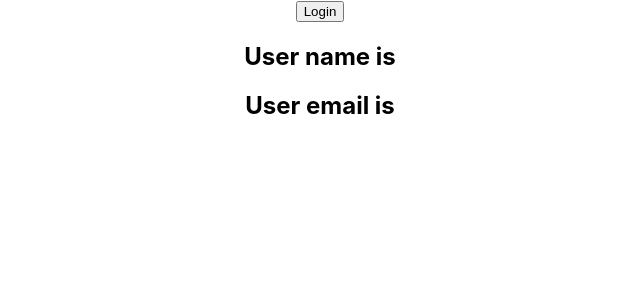
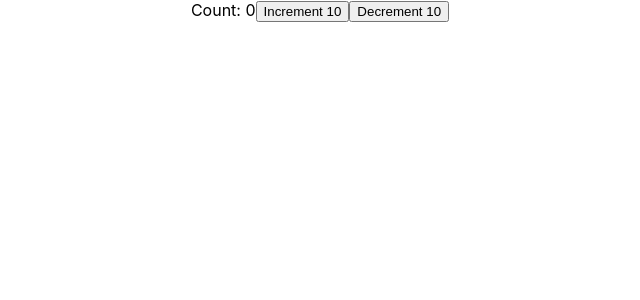
Before and after one commit to nuwan199044/react-typescript, a React (Create React App) app: page / in a window 1280 px wide. Shown: the top 300 px of the page, without its empty margins (320-960 px from the left). Built offline with nearby package versions, Linux system fonts and the light colour scheme.

Commit message:
Hooks - useReducer

```diff
--- a/src/App.tsx
+++ b/src/App.tsx
@@ -53,7 +53,8 @@
       <Input value='' handleChange={(event) => console.log(event)} />
       <Container styles={{border: '1px solid black', padding: '1rem'}} /> */}
       {/* <LoggedIn /> */}
-      <User />
+      {/* <User /> */}
+      <Counter />
     </div>
   );
 }
--- /dev/null
+++ b/src/state/Counter.tsx
@@ -0,0 +1,37 @@
+
+import { useReducer } from 'react'
+
+type CounterState = {
+    count: number
+}
+
+type CounterAction = {
+    type: string,
+    payload: number
+}
+
+const initialState = {
+    count : 0
+}
+
+function reducer(state: CounterState, action: CounterAction){
+    switch(action.type) {
+        case 'increment':
+            return { count: state.count + action.payload }
+        case 'decrement':
+            return { count: state.count - action.payload}
+        default:
+            return state
+    }
+}
+
+export const Counter = () => {
+    const [state, dispatch] = useReducer(reducer, initialState)
+    return (
+        <>
+            Count: {state.count}
+            <button onClick={() => dispatch({type: 'increment', payload: 10})}>Increment 10</button>
+            <button onClick={() => dispatch({type: 'decrement', payload: 10})}>Decrement 10</button>
+        </>
+    )
+}
```
